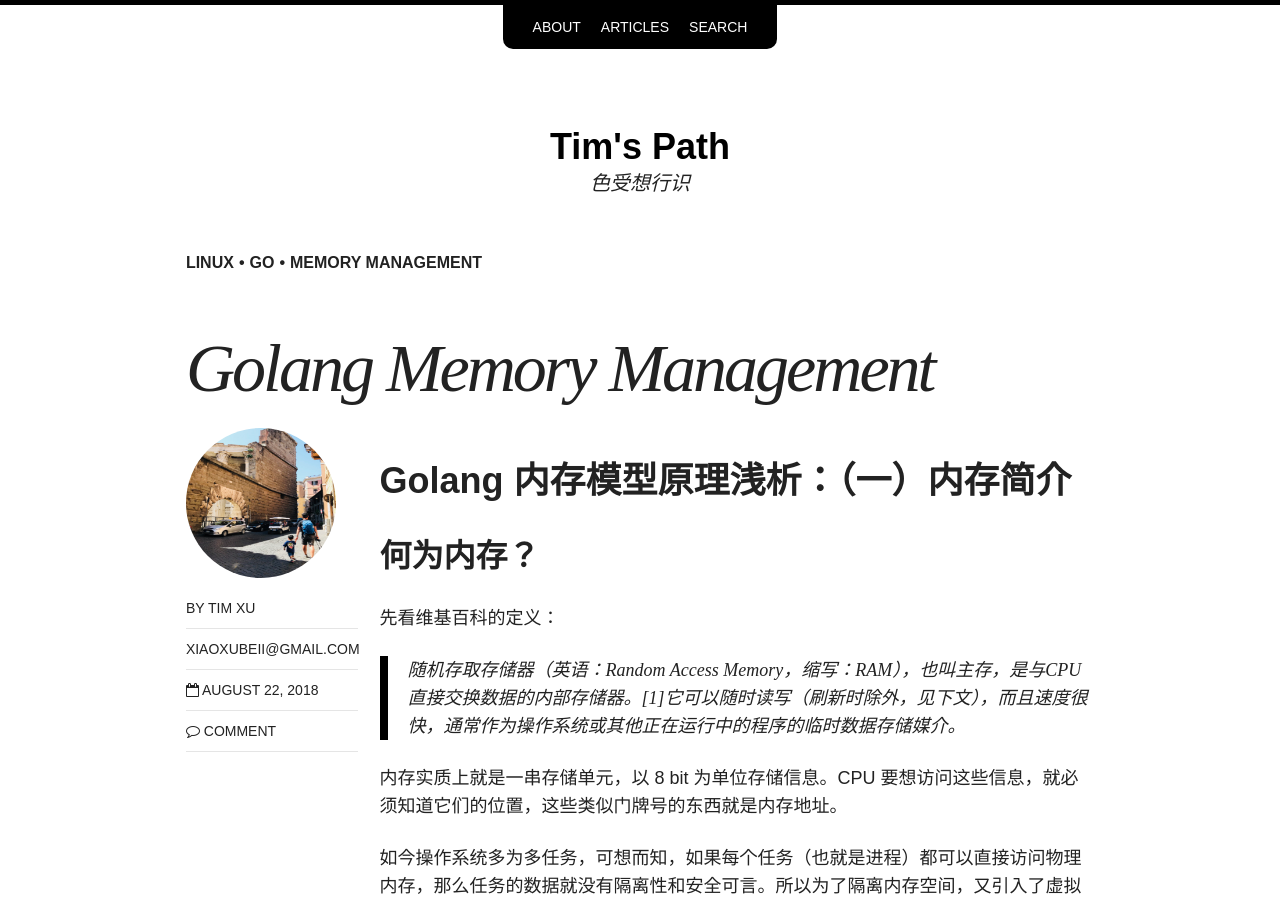
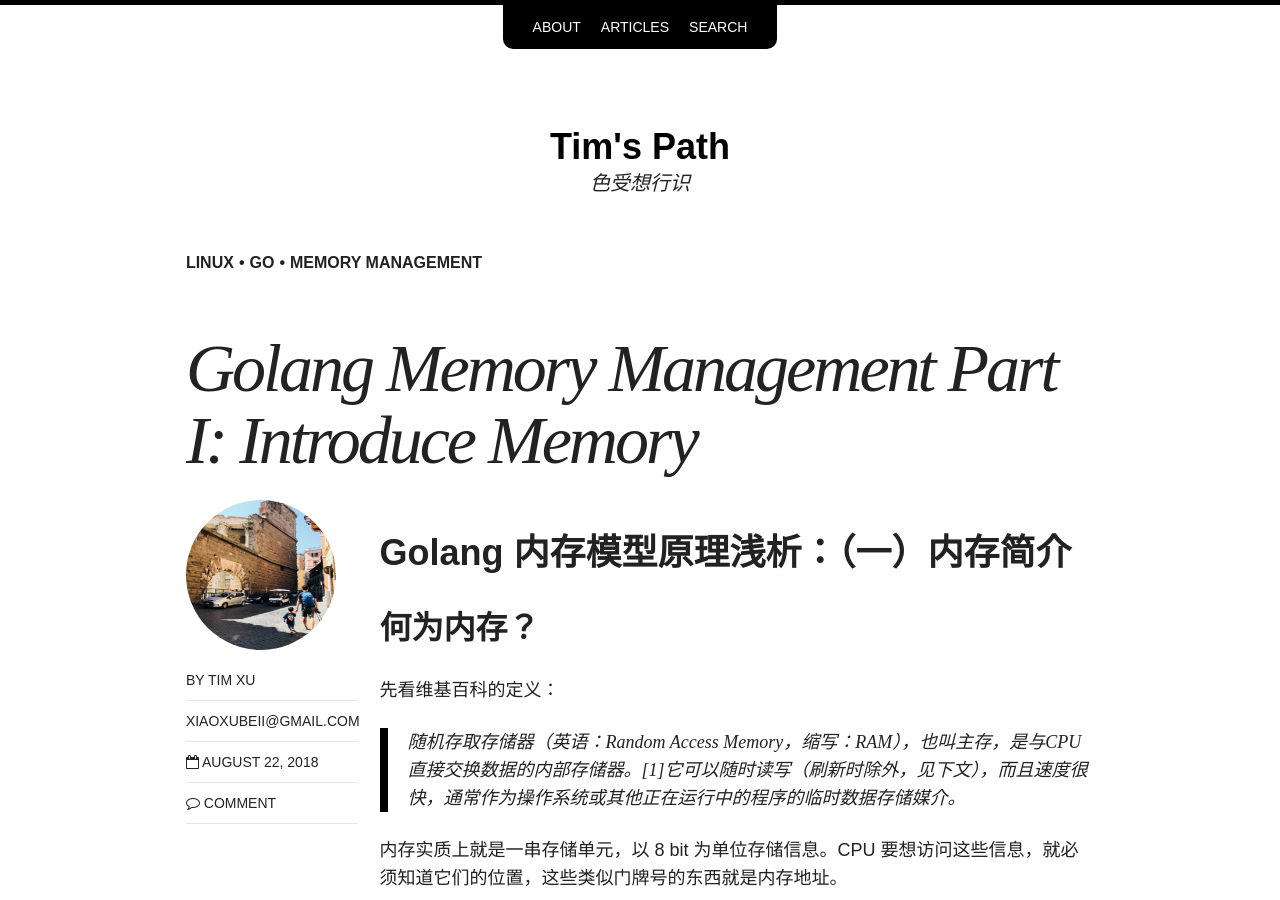
Before and after one commit to xiaoxubeii/xiaoxubeii.github.com, a Jekyll site: the page built from _posts/articles/2018-08-22-go-memory-management-01.md, in a window 1280 px wide and 900 px high. Built offline with Jekyll 4.4.1, drawn with Linux system fonts in a browser that asks for light colours; comment, search, counter and statistics services are not loaded.

Commit message:
Change post title.

```diff
--- a/_posts/articles/2018-08-22-o-memory-manaement-01.md
+++ b/_posts/articles/2018-08-22-go-memory-management-01.md
@@ -1,6 +1,6 @@
 ---
 layout: post
-title: "Golang Memory Management"
+title: "Golang Memory Management Part I: Introduce Memory"
 description: ""
 category: articles
 tags: [Linux, GO, Memory Management]
```
